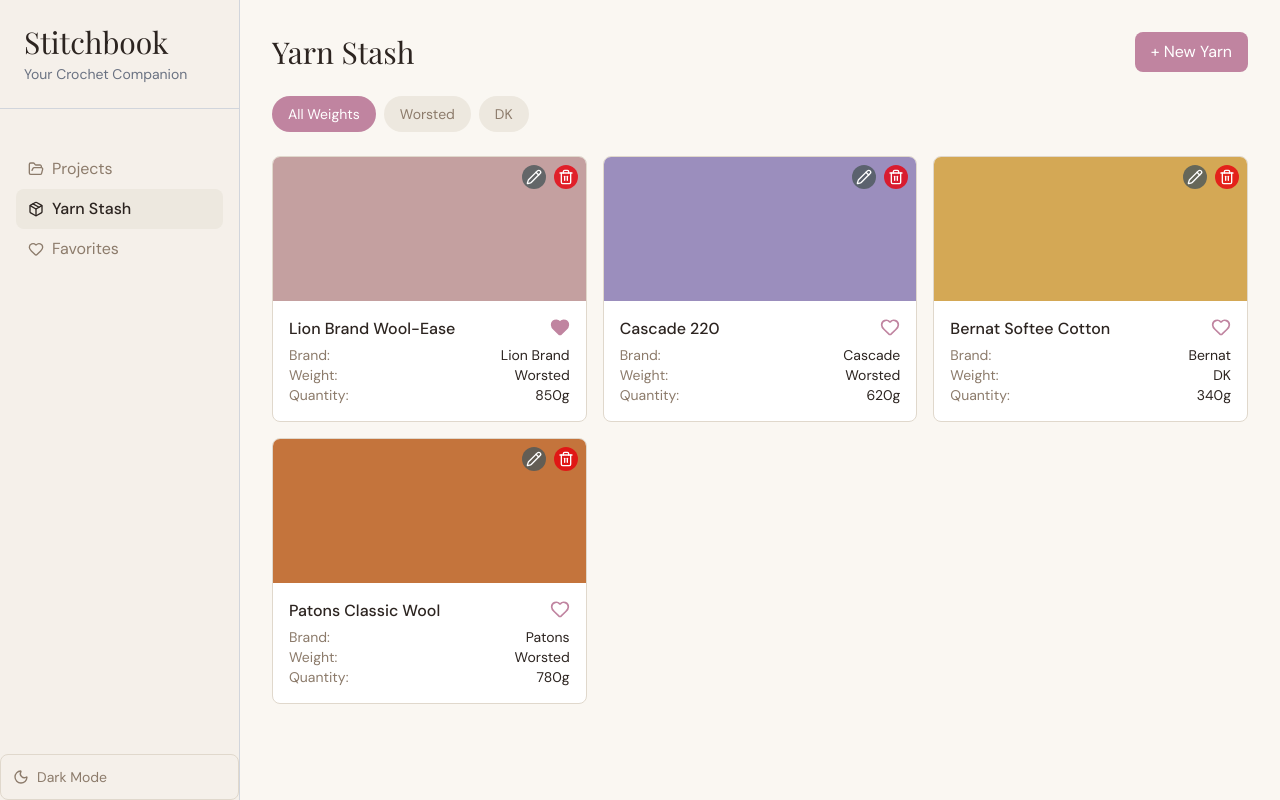
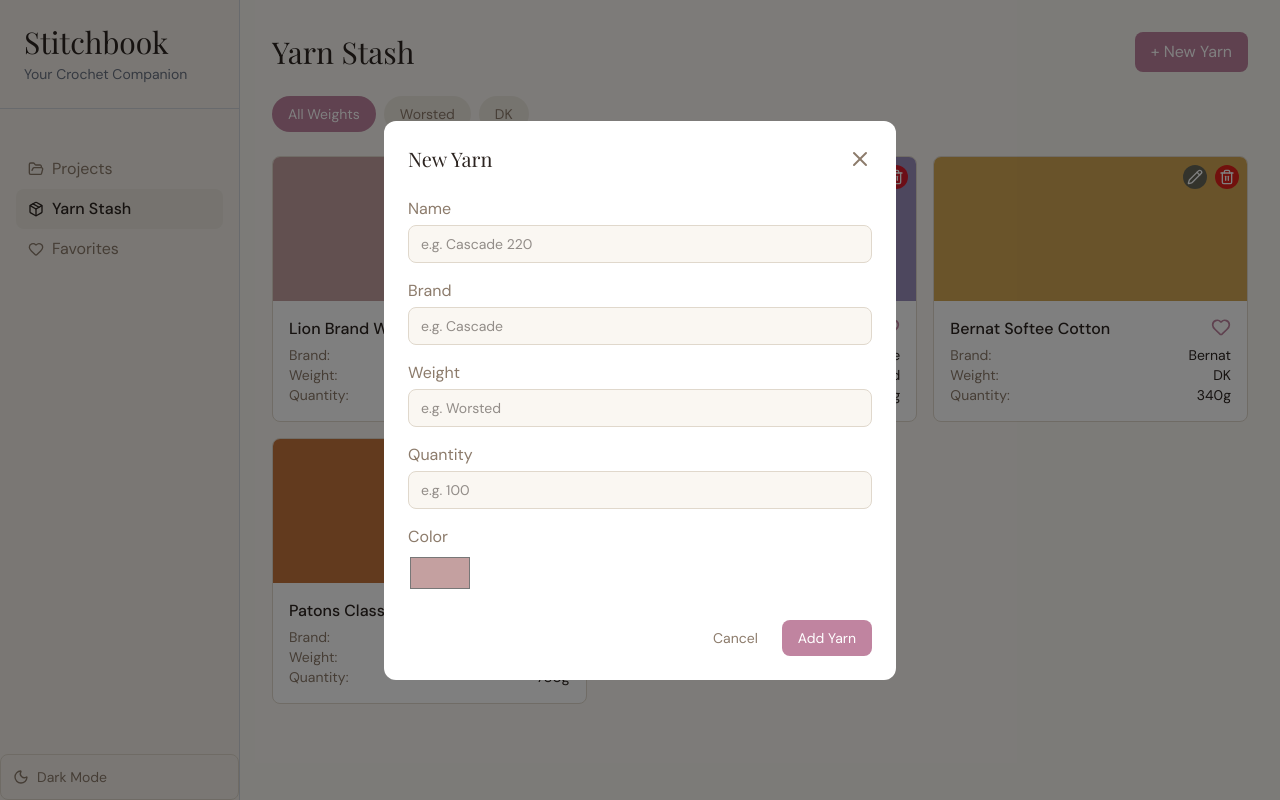
Before and after one commit to janeta1/crochet-app, a React (Vite) app: page /yarn-stash in a window 1280 px wide. Both pictures are taken after a click on the button "+ New Yarn". Built offline with nearby package versions, Linux system fonts and the light colour scheme.

Commit message:
Add delete operation, edit and add modal for yarns

```diff
--- a/src/components/ProjectDetail.jsx
+++ b/src/components/ProjectDetail.jsx
@@ -37,7 +37,7 @@
           {" "}
           <span className="text-text-secondary">Time Spent</span>
           <span className="text-text-primary font-medium">
-            {Math.floor(project.timeSpent / 60)} hours
+            {Math.floor(project.timeSpent / 60)} hours {project.timeSpent % 60} mins
           </span>
         </div>
 
--- a/src/components/SessionModal.jsx
+++ b/src/components/SessionModal.jsx
@@ -47,7 +47,7 @@
               onChange={(e) =>
                 setFormData({
                   ...formData,
-                  duration: parseInt(e.target.value) || 0,
+                  duration: parseInt(e.target.value) ?? 0,
                 })
               }
               className="w-full px-3 py-2 rounded-lg border border-border bg-bg-primary text-sm focus:outline-none focus:border-accent"
@@ -76,13 +76,13 @@
                     type="number"
                     min={-part.completedRows}
                     max={part.totalRows - part.completedRows}
-                    value={formData.partUpdates[part.id] || 0}
+                    value={formData.partUpdates[part.id] ?? 0}
                     onChange={(e) => {
                       setFormData({
                         ...formData,
                         partUpdates: {
                           ...formData.partUpdates,
-                          [part.id]: parseInt(e.target.value) || 0,
+                          [part.id]: e.target.value === '' ? '' : parseInt(e.target.value) || 0,
                         },
                       });
                     }}
--- a/src/components/YarnCard.jsx
+++ b/src/components/YarnCard.jsx
@@ -6,10 +6,11 @@
       <div className="relative">
         <div className="h-36 w-full" style={{ backgroundColor: yarn.color }} />
         <div className="flex gap-2">
-          <button className="absolute top-2 right-10 bg-mist-600/80 rounded-full p-1 ">
+          <button onClick={onEdit} className="absolute top-2 right-10 bg-mist-600/80 rounded-full p-1 ">
             <Pencil size={16} className="text-white" />
           </button>
           <button
+            onClick={onDelete}
             className="absolute top-2 right-2 bg-red-600/80 rounded-full p-1"
           >
             <Trash2 size={16} className="text-white" />
@@ -21,7 +22,10 @@
       <div className="p-4">
         <div className="flex justify-between mb-1 items-start">
           <p className="font-medium text-text-primary">{yarn.name}</p>
-          <button className="text-accent hover:text-accent-hover">
+          <button
+            className="text-accent hover:text-accent-hover"
+            onClick={onFavoriteToggle}
+          >
             <Heart size={20} fill={yarn.isFavorite ? "currentColor" : "none"} />
           </button>
         </div>
--- /dev/null
+++ b/src/components/YarnModal.jsx
@@ -0,0 +1,116 @@
+import { Trash2, Plus, X } from "lucide-react";
+import { useState } from "react";
+
+function YarnModal({ onClose, onAdd, yarn }) {
+  const [formData, setFormData] = useState({
+    name: yarn?.name || "",
+    brand: yarn?.brand || "",
+    color: yarn?.color || "#C4A0A0",
+    weight: yarn?.weight || "",
+    quantity: yarn?.quantity || "",
+  });
+
+  function handleInputChange(field, value) {
+    setFormData({ ...formData, [field]: value });
+  }
+
+  return (
+    <div className="fixed inset-0 bg-black/50 flex items-center justify-center z-50">
+      <div className="bg-bg-card rounded-xl p-6 w-full max-w-lg max-h-[90vh] overflow-y-auto">
+        <div className="flex justify-between items-center mb-6">
+          <h3 className="text-xl">{yarn ? "Edit Yarn" : "New Yarn"}</h3>
+          <button
+            onClick={onClose}
+            className="text-text-secondary hover:text-text-primary cursor-pointer"
+          >
+            <X />
+          </button>
+        </div>
+
+        <div className="flex flex-col gap-4">
+          <div>
+            <label className="text-base text-text-secondary mb-1 block">
+              Name
+            </label>
+            <input
+              type="text"
+              value={formData.name}
+              onChange={(e) => handleInputChange("name", e.target.value)}
+              placeholder="e.g. Cascade 220"
+              className="w-full px-3 py-2 rounded-lg border border-border bg-bg-primary text-sm focus:outline-none focus:border-accent"
+            />
+          </div>
+
+          <div>
+            <label className="text-base text-text-secondary mb-1 block">
+              Brand
+            </label>
+            <input
+              type="text"
+              value={formData.brand}
+              onChange={(e) => handleInputChange("brand", e.target.value)}
+              placeholder="e.g. Cascade"
+              className="w-full px-3 py-2 rounded-lg border border-border bg-bg-primary text-sm focus:outline-none focus:border-accent"
+            />
+          </div>
+
+          <div>
+            <label className="text-base text-text-secondary mb-1 block">
+              Weight
+            </label>
+            <input
+              type="text"
+              value={formData.weight}
+              onChange={(e) => handleInputChange("weight", e.target.value)}
+              placeholder="e.g. Worsted"
+              className="w-full px-3 py-2 rounded-lg border border-border bg-bg-primary text-sm focus:outline-none focus:border-accent"
+            />
+          </div>
+
+          <div>
+            <label className="text-base text-text-secondary mb-1 block">
+              Quantity
+            </label>
+            <input
+              type="number"
+              min="0"
+              value={formData.quantity}
+              onChange={(e) => handleInputChange("quantity", e.target.value)}
+              placeholder="e.g. 100"
+              className="w-full px-3 py-2 rounded-lg border border-border bg-bg-primary text-sm focus:outline-none focus:border-accent"
+            />
+          </div>
+
+          <div>
+            <label className="text-base text-text-secondary mb-1 block">
+              Color
+            </label>
+            <input
+              type="color"
+              value={formData.color}
+              onChange={(e) => handleInputChange("color", e.target.value)}
+              className="w-16 h-10 rounded-lg cursor-pointer"
+            />
+          </div>
+
+          {/* submit */}
+          <div className="flex justify-end gap-2 mt-2">
+            <button
+              onClick={onClose}
+              className="px-4 py-2 rounded-lg text-sm text-text-secondary hover:text-red-500 cursor-pointer"
+            >
+              Cancel
+            </button>
+            <button
+              className="px-4 py-2 rounded-lg bg-accent text-white hover:bg-accent-hover text-sm cursor-pointer"
+              onClick={() => onAdd(formData)}
+            >
+              {yarn ? "Save Changes" : "Add Yarn"}
+            </button>
+          </div>
+        </div>
+      </div>
+    </div>
+  );
+}
+export default YarnModal;
--- a/src/pages/YarnStashPage.jsx
+++ b/src/pages/YarnStashPage.jsx
@@ -1,13 +1,50 @@
 import YarnCard from "../components/YarnCard";
 import { sampleYarns } from "../data/sampleYarns";
 import { useState } from "react";
+import YarnModal from "../components/YarnModal";
 
 function YarnStashPage() {
   const [yarns, setYarns] = useState(sampleYarns);
-  const weights = ['all', ...new Set(yarns.map(y => y.weight))];
-  const [activeWeight, setActiveWeight] = useState('all');
+  const weights = ["all", ...new Set(yarns.map((y) => y.weight))];
+  const [activeWeight, setActiveWeight] = useState("all");
+  const [showYarnModal, setShowYarnModal] = useState(false);
+  const [showEditYarnModal, setShowEditYarnModal] = useState(false);
+  const [selectedYarn, setSelectedYarn] = useState(null);
 
-  const filteredYarns = yarns.filter(y => activeWeight === 'all' || y.weight === activeWeight);
+  const filteredYarns = yarns.filter(
+    (y) => activeWeight === "all" || y.weight === activeWeight,
+  );
+
+  function handleDeleteYarn(yarnId) {
+    setYarns(yarns.filter((y) => y.id !== yarnId));
+  }
+
+  function handleAddYarn(formData) {
+    const newYarn = {
+      id: Date.now().toString(),
+      name: formData.name,
+      brand: formData.brand,
+      weight: formData.weight,
+      quantity: formData.quantity,
+      color: formData.color,
+      isFavorite: false,
+    };
+    setYarns([...yarns, newYarn]);
+    setShowYarnModal(false);
+  }
+
+  function handleEditYarn(yarnId, updatedData) {
+    setYarns(yarns.map(y => y.id === yarnId ? {...y, ...updatedData} : y));
+    setShowEditYarnModal(false);
+  }
+
+  function toggleFavorite(yarnId) {
+    setYarns(
+      yarns.map((y) =>
+        y.id === yarnId ? { ...y, isFavorite: !y.isFavorite } : y,
+      ),
+    );
+  }
 
   return (
     <div>
@@ -15,6 +52,7 @@
         <h2 className="text-3xl">Yarn Stash</h2>
         <button
           className="bg-accent text-white px-4 py-2 rounded-lg hover:bg-accent-hover"
+          onClick={() => setShowYarnModal(true)}
         >
           + New Yarn
         </button>
@@ -39,6 +77,12 @@
           <YarnCard
             key={yarn.id}
             yarn={yarn}
+            onDelete={() => handleDeleteYarn(yarn.id)}
+            onFavoriteToggle={() => toggleFavorite(yarn.id)}
+            onEdit={() => {
+              setSelectedYarn(yarn);
+              setShowEditYarnModal(true);
+            }}
           />
         ))}
       </div>
@@ -56,8 +100,17 @@
           </p>
         </div>
       )}
+
+      {showYarnModal && <YarnModal onClose={() => setShowYarnModal(false)} onAdd={handleAddYarn}/>}
+      {showEditYarnModal && selectedYarn && (
+        <YarnModal
+          yarn={selectedYarn}
+          onClose={() => setShowEditYarnModal(false)}
+          onAdd={(formData) => handleEditYarn(selectedYarn.id, formData)}
+        />
+      )}
     </div>
-  )
+  );
 }
 
 export default YarnStashPage;
```
